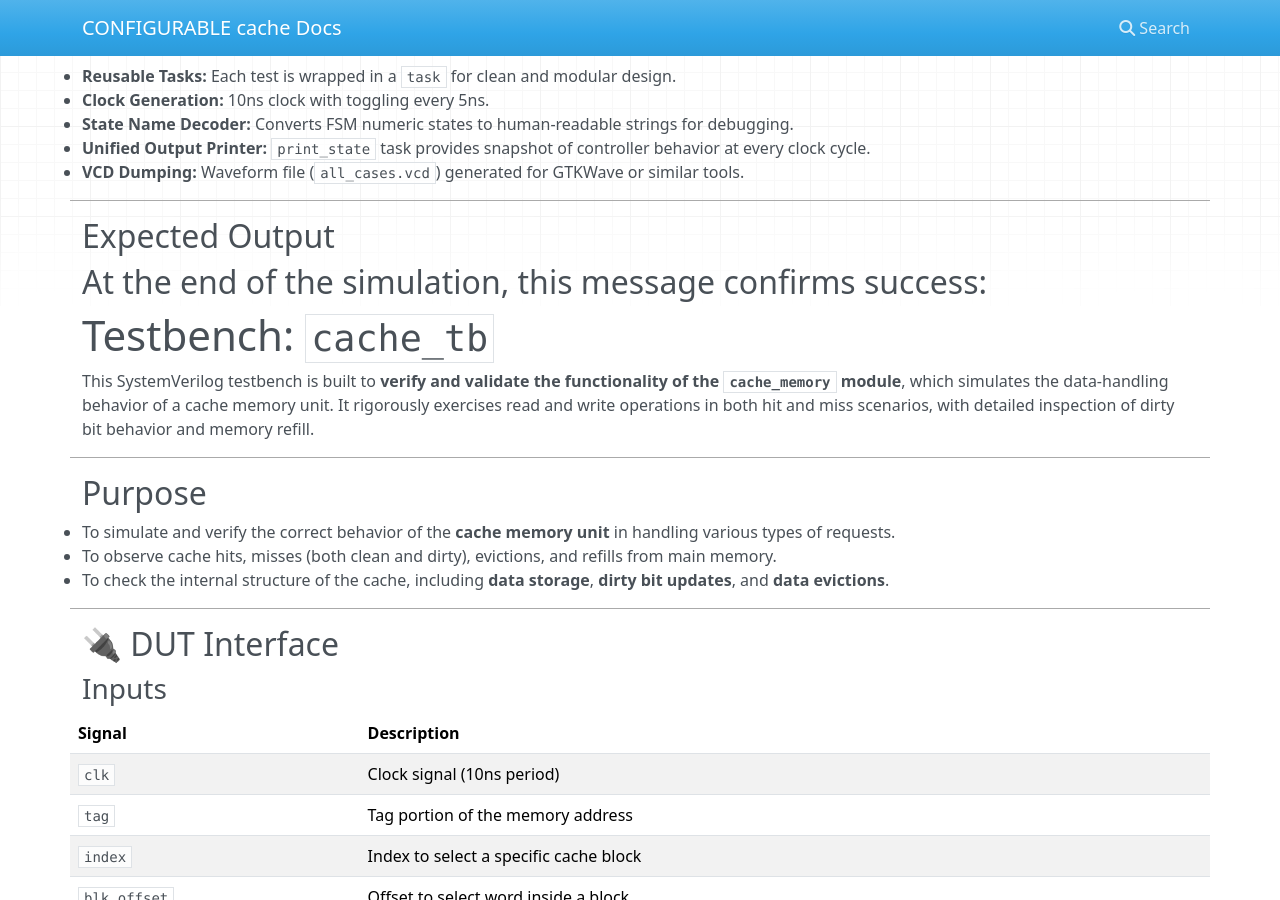
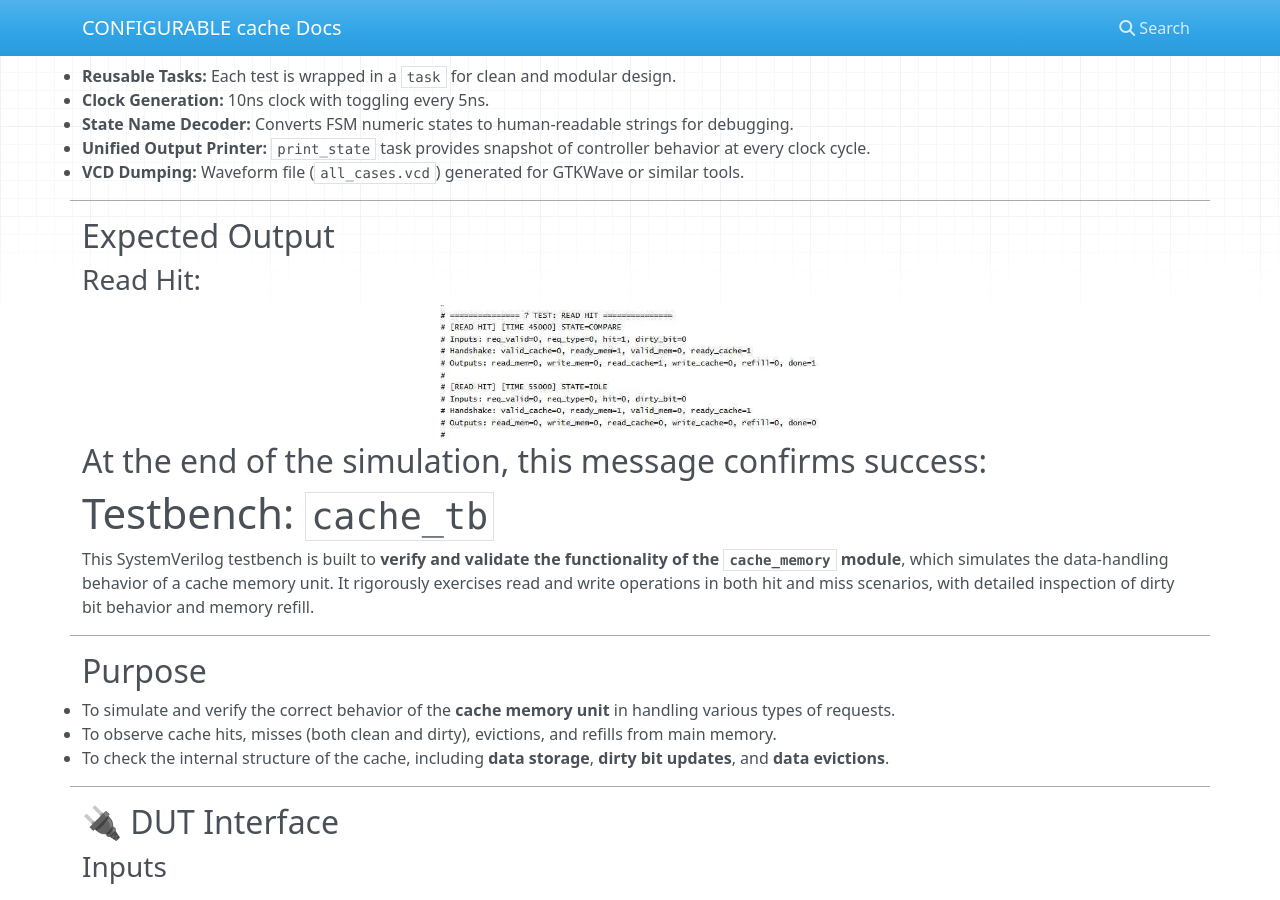
Before and after one commit to meds-ee-uet/Configurable-Cache, an MkDocs documentation site: the page built from Direct_Mapped_Cache/docs/index.md, in a window 1280 px wide and 900 px high, scrolled down 10379 px. Built offline with MkDocs 1.6.1, drawn with Linux system fonts in a browser that asks for light colours; nearby versions of some CDN libraries.

Commit message:
Update index.md

```diff
--- a/Direct_Mapped_Cache/docs/index.md
+++ b/Direct_Mapped_Cache/docs/index.md
@@ -398,6 +398,14 @@ Each test case triggers different controller states and prints internal FSM stat
 ---
 
 ##  Expected Output
+### Read Hit:
+
+
+<div align="center">
+<img src="outputs/readhit.png" alt="Alt text" width="400"/>
+</div>
+
+
 
 At the end of the simulation, this message confirms success:
 ---
```
